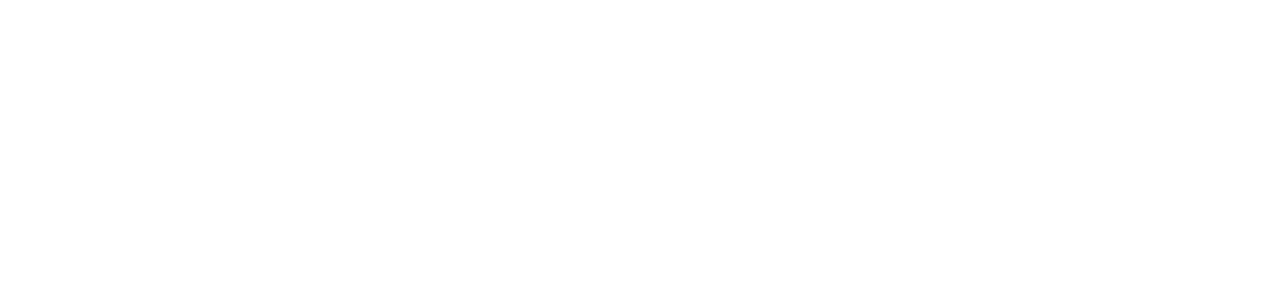
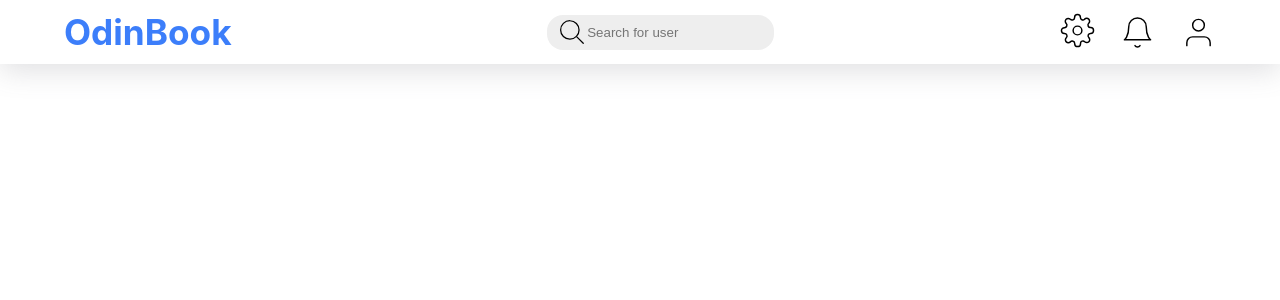
Before and after one commit to gautedl/odinbook-frontend, a React (Create React App) app: page /user/page/1 in a window 1280 px wide. Before the commit this address had no page. Shown: the top 300 px of the page. Built offline with nearby package versions, Linux system fonts and the light colour scheme.

Commit message:
Added a search bar that redirects to users page

```diff
--- a/src/App.js
+++ b/src/App.js
@@ -2,6 +2,7 @@ import { BrowserRouter as Router, Route, Routes } from 'react-router-dom';
 import Home from './components/pages/Home';
 import Login from './components/pages/Login';
 import SignUp from './components/pages/SignUp';
+import UserPage from './components/UserPage/UserPage';
 import StartupRouter from './helpers/StartupRouter';
 
 function App() {
@@ -12,6 +13,7 @@ function App() {
         <Route path="/home" element={<Home />} />
         <Route path="/login" element={<Login />} />
         <Route path="/sign_up" element={<SignUp />} />
+        <Route path="/user/page/:id" element={<UserPage />} />
       </Routes>
     </Router>
   );
--- a/src/components/Nav/NavBar.js
+++ b/src/components/Nav/NavBar.js
@@ -1,12 +1,72 @@
+import { useState, useEffect } from 'react';
 import { Link } from 'react-router-dom';
 import { defaultUserPic } from '../../assets/SVG/svg';
+import SearchBox from './SearchBox';
 
 const NavBar = () => {
+  const [searchField, setSearchField] = useState();
+  const [searchValue, setSearchValue] = useState();
+
+  const searchUser = (e) => {
+    setSearchValue(e.target.value);
+    // if (e.target.value === '') {
+    //   setSearchField(undefined);
+    // }
+    // setSearchField(<SearchBox srcValue={e.target.value} />);
+  };
+  useEffect(() => {
+    if (searchValue === '' || searchValue === undefined) {
+      setSearchField(undefined);
+    } else {
+      setSearchField(<SearchBox srcValue={searchValue} />);
+    }
+  }, [searchValue]);
+
+  // const handleWindowClick = (e) => {
+  //   console.log(e.target);
+
+  //   // if (e.target.dataset.type !== 'image') {
+  //   //   setDivClass('position hidden');
+  //   // }
+  // };
+
+  // useEffect(() => {
+  //   window.addEventListener('click', handleWindowClick);
+
+  //   return () => {
+  //     window.removeEventListener('click', handleWindowClick);
+  //   };
+  // }, []);
+
   return (
     <nav className="nav-container">
       <Link to="/home">
         <h1 className="nav-title">OdinBook</h1>
       </Link>
+      <div className="search-container">
+        <svg
+          id="search"
+          fill="none"
+          stroke="currentColor"
+          strokeLinecap="round"
+          strokeWidth="1"
+          viewBox="0 0 24 24"
+          xmlns="http://www.w3.org/2000/svg"
+        >
+          <path d="M10.364 3a7.364 7.364 0 1 0 0 14.727 7.364 7.364 0 0 0 0-14.727v0Z"></path>
+          <path d="M15.857 15.86 21 21.001"></path>
+        </svg>
+        <input
+          type="text"
+          placeholder="Search for user"
+          onChange={searchUser}
+          name="src"
+          id="search"
+        ></input>
+        <div className="search-field" id="search">
+          {searchField === undefined ? <></> : searchField}
+        </div>
+      </div>
       <div className="route-container">
         <Link to="/settings">
           <svg
@@ -22,6 +82,18 @@ const NavBar = () => {
             <path d="M19.4 15a1.65 1.65 0 0 0 .33 1.82l.06.06a2 2 0 0 1 0 2.83 2 2 0 0 1-2.83 0l-.06-.06a1.65 1.65 0 0 0-1.82-.33 1.65 1.65 0 0 0-1 1.51V21a2 2 0 0 1-2 2 2 2 0 0 1-2-2v-.09A1.65 1.65 0 0 0 9 19.4a1.65 1.65 0 0 0-1.82.33l-.06.06a2 2 0 0 1-2.83 0 2 2 0 0 1 0-2.83l.06-.06a1.65 1.65 0 0 0 .33-1.82 1.65 1.65 0 0 0-1.51-1H3a2 2 0 0 1-2-2 2 2 0 0 1 2-2h.09A1.65 1.65 0 0 0 4.6 9a1.65 1.65 0 0 0-.33-1.82l-.06-.06a2 2 0 0 1 0-2.83 2 2 0 0 1 2.83 0l.06.06a1.65 1.65 0 0 0 1.82.33H9a1.65 1.65 0 0 0 1-1.51V3a2 2 0 0 1 2-2 2 2 0 0 1 2 2v.09a1.65 1.65 0 0 0 1 1.51 1.65 1.65 0 0 0 1.82-.33l.06-.06a2 2 0 0 1 2.83 0 2 2 0 0 1 0 2.83l-.06.06a1.65 1.65 0 0 0-.33 1.82V9a1.65 1.65 0 0 0 1.51 1H21a2 2 0 0 1 2 2 2 2 0 0 1-2 2h-.09a1.65 1.65 0 0 0-1.51 1z"></path>
           </svg>
         </Link>
+        <svg
+          fill="none"
+          stroke="currentColor"
+          strokeLinecap="round"
+          strokeLinejoin="round"
+          strokeWidth="1"
+          viewBox="0 0 24 24"
+          xmlns="http://www.w3.org/2000/svg"
+        >
+          <path d="M18 8A6 6 0 0 0 6 8c0 7-3 9-3 9h18s-3-2-3-9"></path>
+          <path d="M13.73 21a2 2 0 0 1-3.46 0"></path>
+        </svg>
         <>{defaultUserPic}</>
       </div>
     </nav>
--- /dev/null
+++ b/src/components/Nav/SearchBox.js
@@ -0,0 +1,66 @@
+import { useEffect, useState } from 'react';
+import { Link } from 'react-router-dom';
+
+const SearchBox = ({ srcValue }) => {
+  const [searchResults, setSearchResults] = useState();
+  const [open, setOpen] = useState(false);
+
+  const userID = JSON.parse(localStorage.getItem('user'))._id;
+
+  useEffect(() => {
+    const body = { search_name: srcValue };
+
+    fetch('/search_user', {
+      method: 'POST',
+      body: JSON.stringify(body),
+      headers: { 'Content-Type': 'application/json' },
+    })
+      .then((res) => res.json())
+      .then((data) => {
+        setSearchResults(data);
+        if (srcValue === '') {
+          setOpen(false);
+        } else setOpen(true);
+      });
+  }, [srcValue]);
+
+  const handleWindowClick = (e) => {
+    if (e.target.id !== 'search') {
+      setOpen(false);
+    }
+  };
+
+  useEffect(() => {
+    window.addEventListener('click', handleWindowClick);
+
+    return () => {
+      window.removeEventListener('click', handleWindowClick);
+    };
+  }, []);
+
+  return (
+    <>
+      {open === false ? (
+        <></>
+      ) : (
+        <div className="search-box">
+          <ul id="search">
+            {searchResults.map((data) => {
+              if (data._id === userID) {
+                return null;
+              } else {
+                return (
+                  <Link key={data._id} to={`/user/page/${data._id}`}>
+                    <li id="search">{data.name}</li>
+                  </Link>
+                );
+              }
+            })}
+          </ul>
+        </div>
+      )}
+    </>
+  );
+};
+
+export default SearchBox;
--- /dev/null
+++ b/src/components/UserPage/UserPage.js
@@ -0,0 +1,14 @@
+import { useParams } from 'react-router-dom';
+import NavBar from '../Nav/NavBar';
+
+const UserPage = () => {
+  const { id } = useParams();
+
+  return (
+    <>
+      <NavBar />
+    </>
+  );
+};
+
+export default UserPage;
--- a/src/styles/_navBar.scss
+++ b/src/styles/_navBar.scss
@@ -11,6 +11,36 @@
     position: sticky;
     top: 0px;
     box-shadow: rgba(100, 100, 111, 0.2) 0px 7px 29px 0px;
+
+    .search-container {
+        display: flex;
+        justify-content: center;
+        align-items: center;
+
+        svg {
+            height: 30px;
+            position: relative;
+            left: 40px;
+        }
+
+        input {
+            padding: 10px;
+            padding-left: 40px;
+            border: none;
+            background-color: $fifth-bg-color;
+            border-radius: 16px;
+        }
+
+        input:focus {
+            outline-color: $secondary-text-color;
+        }
+
+        .search-field {
+            position: absolute;
+            top: 60px;
+            padding-left: 32px
+        }
+    }
 
     .route-container {
         @include flexCenter(row);
--- /dev/null
+++ b/src/styles/_searchBox.scss
@@ -0,0 +1,24 @@
+@import './variables';
+@import './mixins';
+
+.search-box {
+    width: 227px;
+    border: none;
+    background-color: $fourth-bg-color;
+    box-shadow: rgba(149, 157, 165, 0.1) 0px 8px 24px;
+
+    ul {
+        margin: 0px 0px;
+        padding: 0px;
+        li {
+            list-style: none;
+            padding: 10px 0px;
+            padding-left: 5px;
+            cursor: pointer;
+        }
+
+        li:hover {
+            background-color: $secondary-bg-color;
+        }
+    }
+}
--- a/src/styles/general.scss
+++ b/src/styles/general.scss
@@ -7,6 +7,7 @@
 @import "./sideBar";
 @import "./dashboard";
 @import "./postCard";
+@import "./searchBox";
 
 body {
   margin: 0;
--- a/src/styles/variables.scss
+++ b/src/styles/variables.scss
@@ -3,6 +3,7 @@ $bg-color: rgb(226, 226, 226);
 $secondary-bg-color: rgb(248, 248, 248);
 $third-bg-color: rgb(63, 63, 63);
 $fourth-bg-color: white;
+$fifth-bg-color: rgb(238, 238, 238);
 
 $btn-color: rgba(73, 127, 226, 0.815);
 $secondary-btn-color: rgba(51, 201, 108, 0.815);
```
